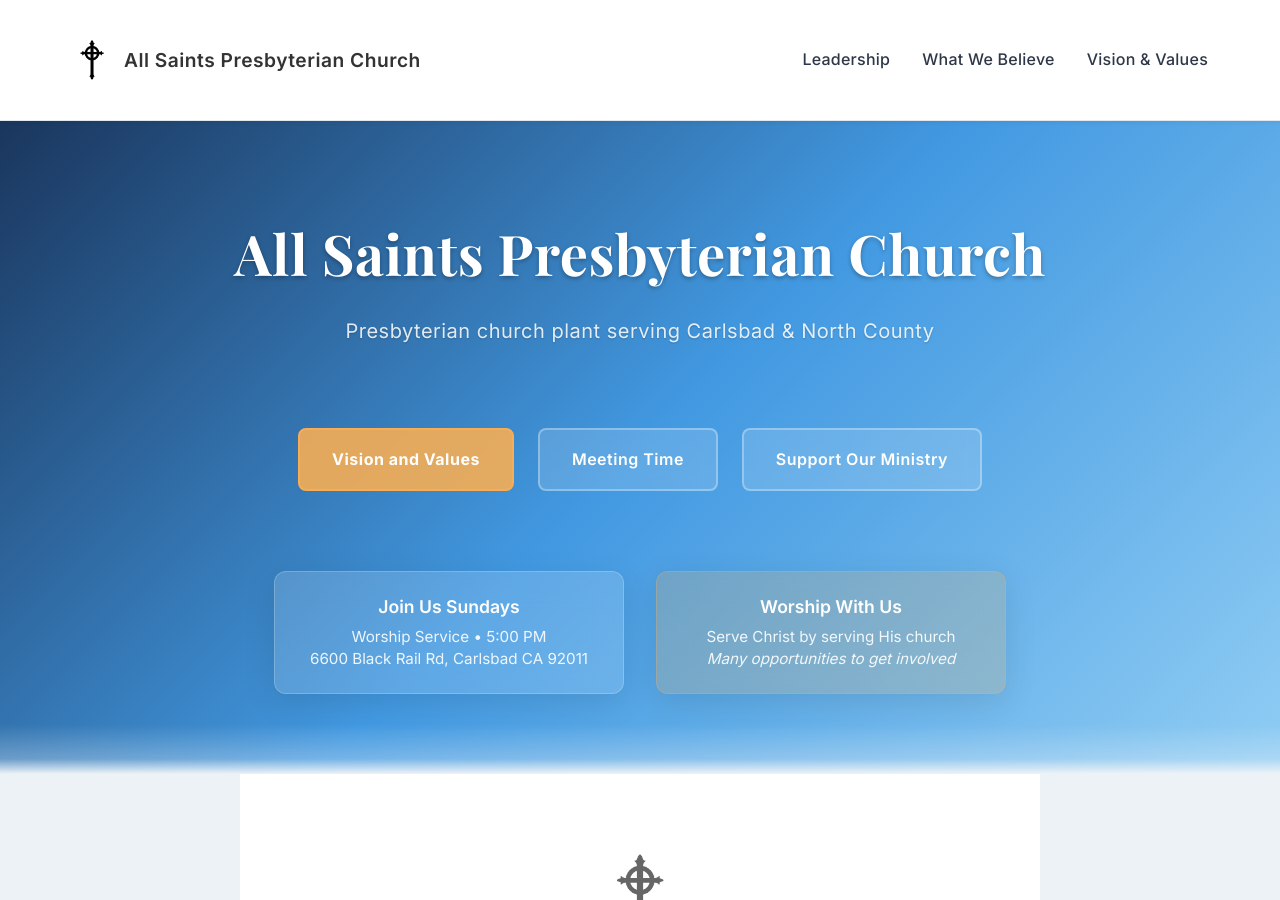
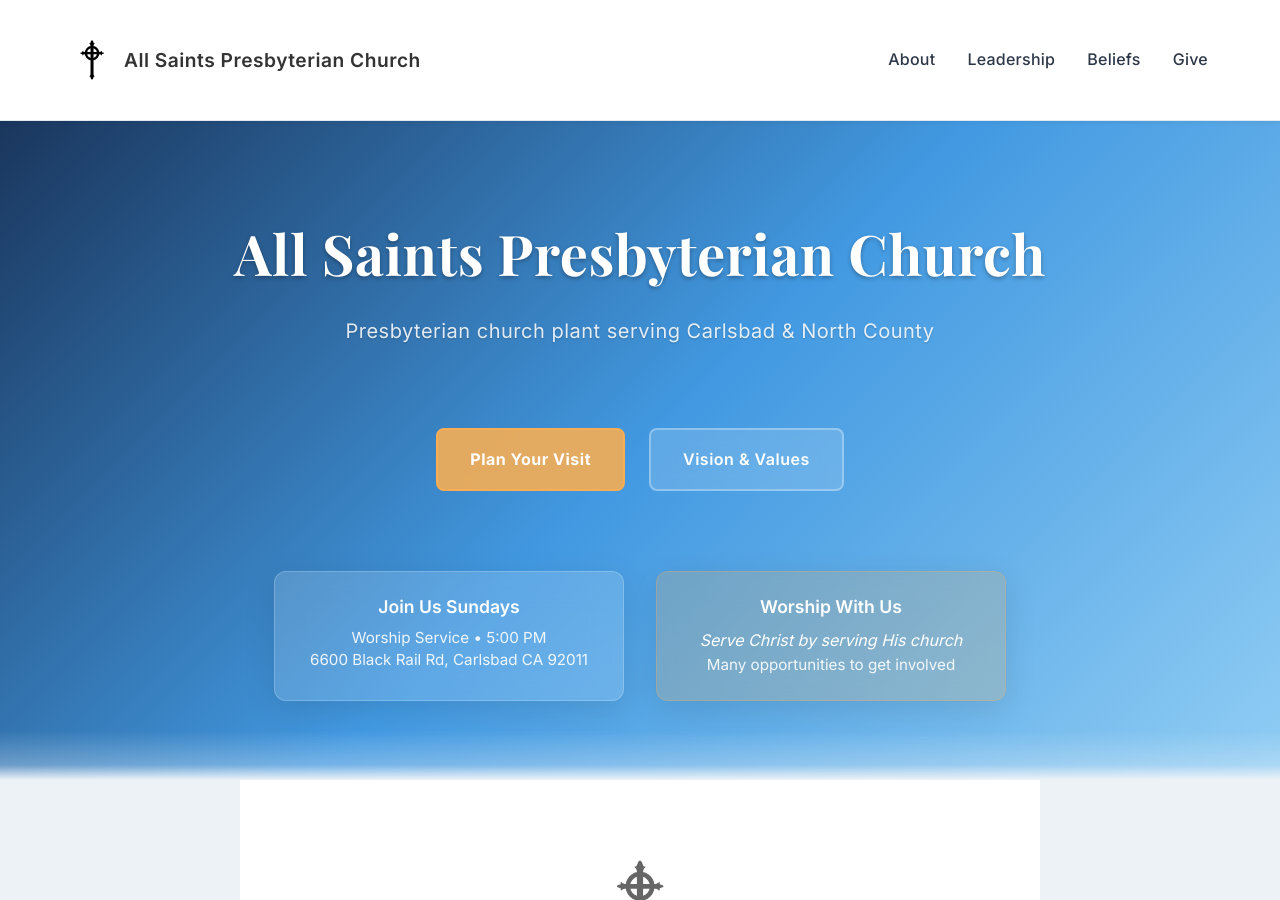
Before and after one commit to aspchurch/website, a Jekyll site: the page built from index.html, in a window 1280 px wide and 900 px high. Built offline with Jekyll 4.4.1, drawn with Linux system fonts in a browser that asks for light colours; some of the changed text lies outside the part shown.

```diff
--- a/_layouts/default.html
+++ b/_layouts/default.html
@@ -144,9 +144,10 @@
                 </button>
 
                 <ul class="nav-menu">
+                    <li><a href="{{ '/about/' | relative_url }}">About</a></li>
                     <li><a href="{{ '/leadership/' | relative_url }}">Leadership</a></li>
-                    <li><a href="{{ '/what-we-believe/' | relative_url }}">What We Believe</a></li>
-                    <li><a href="{{ '/vision-and-values/' | relative_url }}">Vision & Values</a></li>
+                    <li><a href="{{ '/what-we-believe/' | relative_url }}">Beliefs</a></li>
+                    <li><a href="{{ '/give/' | relative_url }}">Give</a></li>
                 </ul>
             </div>
             <div class="mobile-overlay"></div>
@@ -165,7 +166,8 @@
                     <p class="footer-info">
                         <strong>Sundays at 5:00 PM</strong><br>
                         6600 Black Rail Rd<br>
-                        Carlsbad, CA 92011
+                        Carlsbad, CA 92011<br>
+                        <a href="{{ '/meeting-time/' | relative_url }}" class="footer-link">Plan Your Visit</a>
                     </p>
                 </div>
 
@@ -178,11 +180,12 @@
                 </div>
 
                 <div class="footer-section">
-                    <h4 class="footer-title">About</h4>
+                    <h4 class="footer-title">Learn More</h4>
                     <p class="footer-info">
-                        A new Presbyterian church plant<br>
-                        serving the coastal communities<br>
-                        of North County San Diego
+                        <a href="{{ '/about/' | relative_url }}" class="footer-link">About Our Church</a><br>
+                        <a href="{{ '/leadership/' | relative_url }}" class="footer-link">Meet Our Pastor</a><br>
+                        <a href="{{ '/what-we-believe/' | relative_url }}" class="footer-link">Our Beliefs</a><br>
+                        <a href="{{ '/give/' | relative_url }}" class="footer-link">Support Our Ministry</a>
                     </p>
                 </div>
             </div>
--- a/assets/css/style.css
+++ b/assets/css/style.css
@@ -381,6 +381,20 @@ small {
     font-weight: 500;
 }
 
+.welcome-cta {
+    margin-top: 2rem;
+}
+
+.welcome-cta .btn {
+    display: inline-block;
+    padding: 0.875rem 2rem;
+    border-radius: 8px;
+    text-decoration: none;
+    font-weight: 500;
+    transition: all 0.3s ease;
+    border: 2px solid transparent;
+}
+
 /* Page Hero */
 .page-hero {
     background: linear-gradient(135deg, #1a365d 0%, #4299e1 100%);
--- a/index.html
+++ b/index.html
@@ -7,9 +7,8 @@ layout: default
     <p class="hero-subtitle">{{ site.church.tagline }}</p>
 
     <div class="hero-buttons">
-        <a href="{{ '/vision-and-values/' | relative_url }}" class="btn btn-primary">Vision and Values</a>
-        <a href="{{ '/meeting-time/' | relative_url }}" class="btn">Meeting Time</a>
-        <a href="{{ '/give/' | relative_url }}" class="btn">Support Our Ministry</a>
+        <a href="{{ '/meeting-time/' | relative_url }}" class="btn btn-primary">Plan Your Visit</a>
+        <a href="{{ '/vision-and-values/' | relative_url }}" class="btn">Vision & Values</a>
     </div>
 
     <div class="hero-cards">
@@ -21,8 +20,8 @@ layout: default
 
         <div class="hero-card serve-card">
             <h3>Worship With Us</h3>
-            <p>Serve Christ by serving His church<br>
-            <em>Many opportunities to get involved</em></p>
+            <em>Serve Christ by serving His church</em>
+            <p>Many opportunities to get involved</p>
         </div>
     </div>
 </section>
@@ -40,7 +39,10 @@ layout: default
     <h2 class="welcome-title">Welcome to Our Church Family</h2>
 
     <div class="welcome-text">
-        {% capture welcome_content %}{% include welcome.md %}{% endcapture %}
-        {{ welcome_content | markdownify }}
+        <p>We are a new church plant committed to proclaiming the Gospel of Jesus Christ in North County San Diego. Come as you are and discover how God's grace transforms lives and community.</p>
+
+        <div class="welcome-cta">
+            <a href="{{ '/about/' | relative_url }}" class="btn btn-primary">Learn More About Us</a>
+        </div>
     </div>
 </section>
```
Also changed, not shown: other parts of _layouts/default.html (+1 -15 lines), about.md (added, +84 -0 lines), sw.js (+28 -16 lines).
